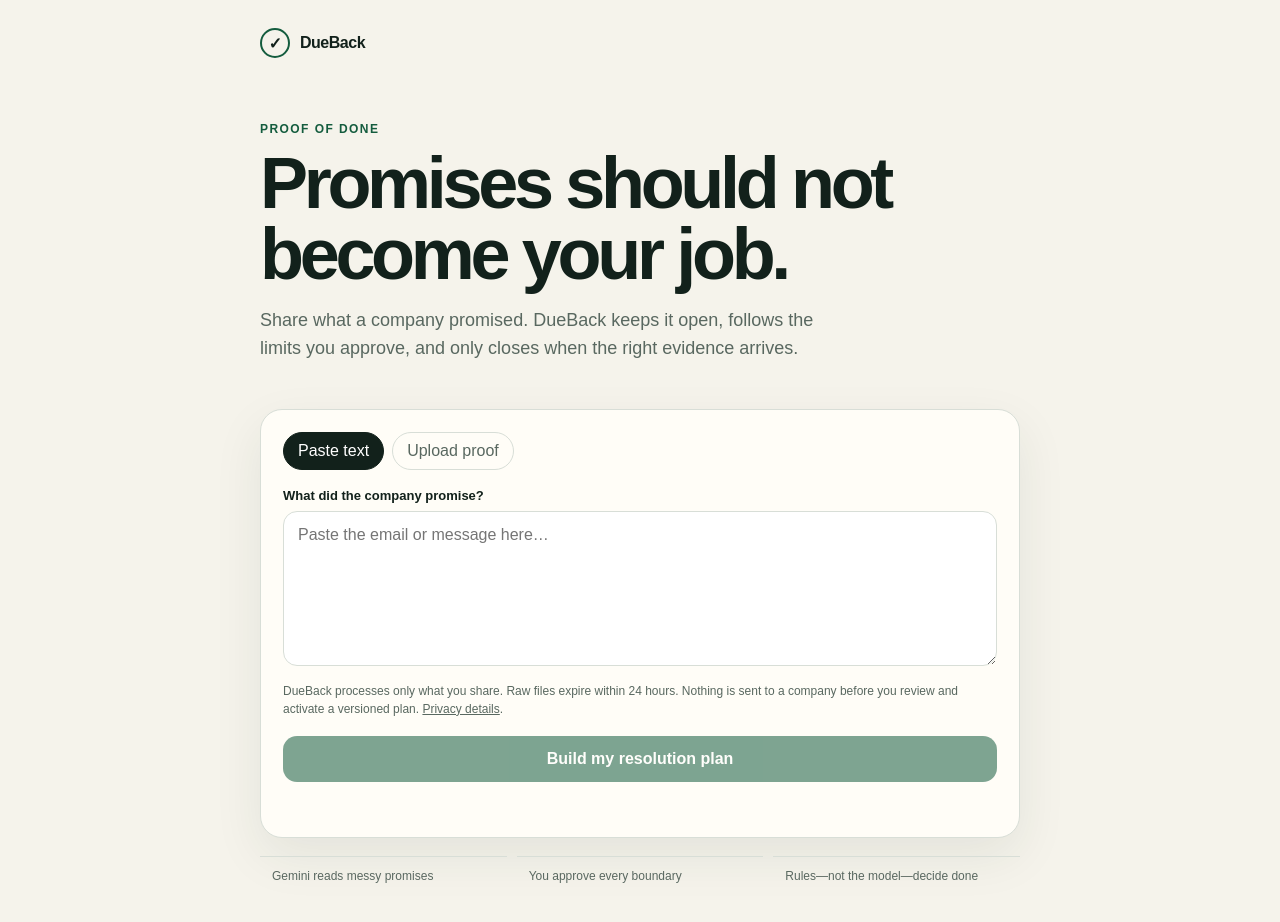
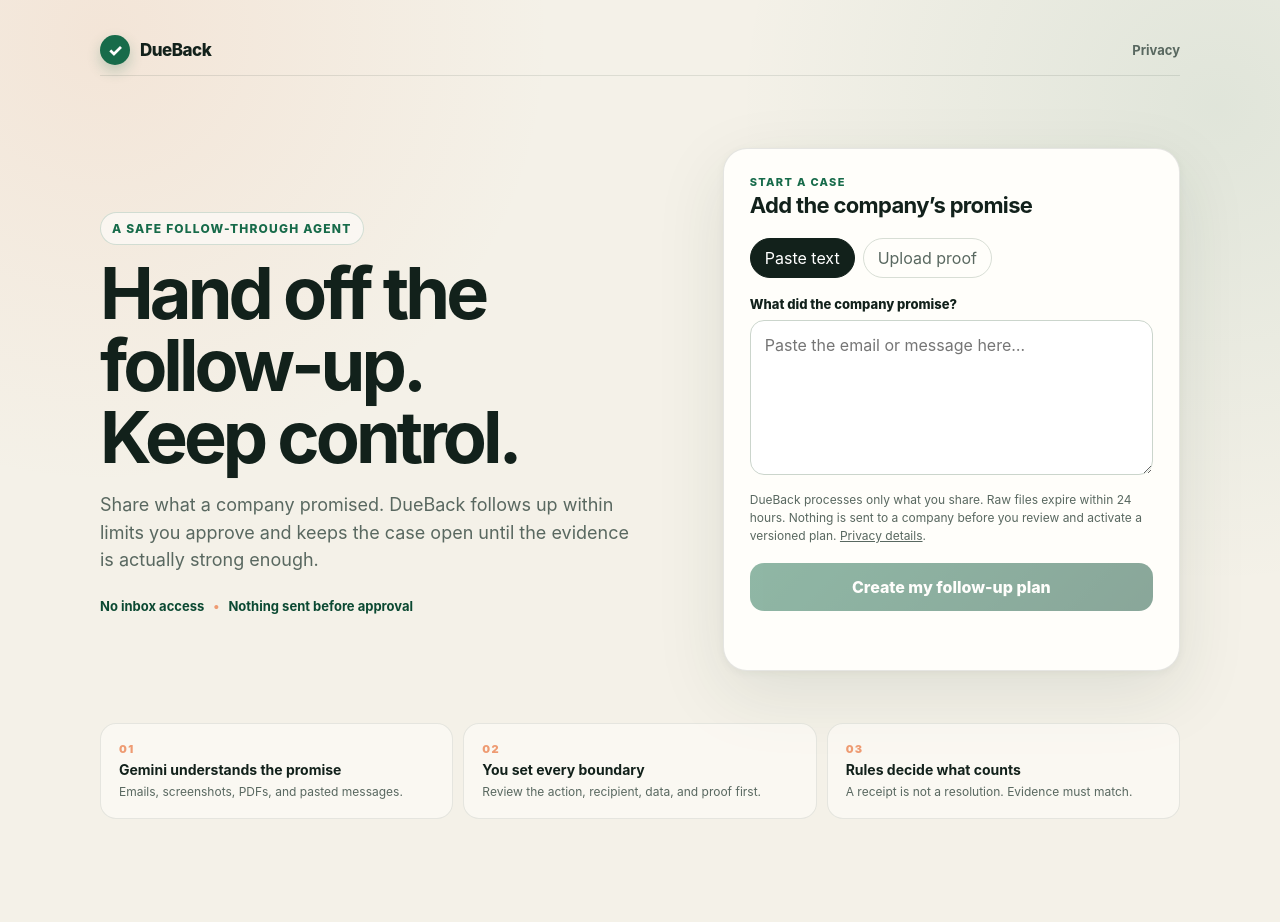
Before and after one commit to JuanTorchia/dueback, a Next.js app in the folder apps/web/: page /intake in a window 1280 px wide. Shown: the top 922 px of the page. After the commit the page ends 891 px from the top, so only its background shows below. Built offline with nearby package versions, Linux system fonts and the light colour scheme.

Commit message:
feat: redesign consumer experience

```diff
--- a/apps/web/app/cases/[caseId]/exception/page.tsx
+++ b/apps/web/app/cases/[caseId]/exception/page.tsx
@@ -1,4 +1,5 @@
 import { CaseException } from "../../../../components/case-exception";
+import { AppHeader } from "../../../../components/app-header";
 
 export default async function ExceptionPage({
   params
@@ -8,9 +9,7 @@
   const { caseId } = await params;
   return (
     <main className="shell">
-      <div className="brand">
-        <span className="brand-mark">!</span> DueBack
-      </div>
+      <AppHeader />
       <section className="hero compact">
         <div className="eyebrow">Only when your judgment matters</div>
         <h1>DueBack needs one decision.</h1>
--- a/apps/web/app/cases/[caseId]/result/page.tsx
+++ b/apps/web/app/cases/[caseId]/result/page.tsx
@@ -1,5 +1,6 @@
 import { CaseResult } from "../../../../components/case-result";
 import { CaseResultPreview } from "../../../../components/case-result-preview";
+import { AppHeader } from "../../../../components/app-header";
 
 export default async function ResultPage({
   params
@@ -9,9 +10,7 @@
   const { caseId } = await params;
   return (
     <main className="shell">
-      <div className="brand">
-        <span className="brand-mark">✓</span> DueBack
-      </div>
+      <AppHeader />
       <section className="hero compact">
         <div className="eyebrow">You can close this tab</div>
         <h1>DueBack keeps watch.</h1>
--- a/apps/web/app/globals.css
+++ b/apps/web/app/globals.css
@@ -2,13 +2,14 @@
   color-scheme: light;
   --ink: #12211b;
   --muted: #596860;
-  --paper: #f5f3eb;
-  --card: #fffdf7;
-  --line: #d8ded7;
-  --green: #145c3e;
-  --green-dark: #0d402c;
+  --paper: #f4f1e8;
+  --card: #fffefa;
+  --line: #d8ded5;
+  --green: #176b4a;
+  --green-dark: #0b4932;
   --amber: #d99d2b;
-  font-family: Arial, Helvetica, sans-serif;
+  --peach: #ee9b72;
+  font-family: Inter, ui-sans-serif, -apple-system, BlinkMacSystemFont, "Segoe UI", sans-serif;
 }
 
 * {
@@ -17,7 +18,11 @@
 body {
   margin: 0;
   color: var(--ink);
-  background: var(--paper);
+  background:
+    radial-gradient(circle at 8% 4%, rgb(238 155 114 / 14%), transparent 28rem),
+    radial-gradient(circle at 95% 12%, rgb(23 107 74 / 9%), transparent 30rem),
+    var(--paper);
+  min-height: 100vh;
 }
 button,
 input,
@@ -37,9 +42,19 @@
 }
 
 .shell {
-  width: min(100% - 32px, 760px);
+  width: min(100% - 40px, 1080px);
   margin: 0 auto;
-  padding: 28px 0 64px;
+  padding: 24px 0 72px;
+}
+.narrow-shell {
+  width: min(100% - 40px, 760px);
+}
+.app-header {
+  display: flex;
+  align-items: center;
+  justify-content: space-between;
+  min-height: 52px;
+  border-bottom: 1px solid rgb(18 33 27 / 10%);
 }
 .brand {
   display: flex;
@@ -47,31 +62,60 @@
   gap: 10px;
   font-weight: 800;
   letter-spacing: -0.03em;
+  text-decoration: none;
+  font-size: 17px;
 }
 .brand-mark {
   width: 30px;
   height: 30px;
-  border: 2px solid var(--green);
+  border: 0;
   border-radius: 50%;
   display: grid;
   place-items: center;
+  background: var(--green);
+  color: white;
+  box-shadow: 0 6px 14px rgb(23 107 74 / 24%);
+}
+.header-link {
+  color: var(--muted);
+  font-size: 13px;
+  font-weight: 700;
+  text-decoration: none;
+}
+.header-link:hover {
+  color: var(--green);
+}
+.intake-layout {
+  display: grid;
+  grid-template-columns: minmax(0, 1.08fr) minmax(360px, 0.92fr);
+  gap: clamp(36px, 7vw, 86px);
+  align-items: center;
+  padding: 72px 0 42px;
 }
 .hero {
-  padding: 64px 0 28px;
+  padding: 48px 0 28px;
 }
 .eyebrow {
   color: var(--green);
   font-size: 12px;
   font-weight: 800;
-  letter-spacing: 0.12em;
+  letter-spacing: 0.1em;
   text-transform: uppercase;
+}
+.intake-layout .eyebrow {
+  display: inline-flex;
+  padding: 8px 11px;
+  border: 1px solid rgb(23 107 74 / 18%);
+  border-radius: 999px;
+  background: rgb(255 255 255 / 55%);
 }
 h1 {
   max-width: 650px;
   margin: 12px 0 16px;
-  font-size: clamp(40px, 9vw, 72px);
-  line-height: 0.98;
-  letter-spacing: -0.06em;
+  font-size: clamp(48px, 6vw, 72px);
+  line-height: 1;
+  letter-spacing: -0.055em;
+  text-wrap: balance;
 }
 .lede {
   max-width: 570px;
@@ -79,12 +123,40 @@
   font-size: 18px;
   line-height: 1.55;
 }
+.trust-line {
+  display: flex;
+  gap: 9px;
+  align-items: center;
+  margin-top: 24px;
+  color: var(--green-dark);
+  font-size: 13px;
+  font-weight: 750;
+}
+.trust-line span {
+  color: var(--peach);
+}
 .card {
-  padding: 22px;
-  border: 1px solid var(--line);
-  border-radius: 22px;
+  padding: 26px;
+  border: 1px solid rgb(18 33 27 / 11%);
+  border-radius: 24px;
   background: var(--card);
-  box-shadow: 0 18px 50px rgb(30 55 43 / 8%);
+  box-shadow: 0 22px 70px rgb(30 55 43 / 10%), 0 2px 8px rgb(30 55 43 / 5%);
+}
+.form-heading {
+  display: grid;
+  gap: 3px;
+  margin-bottom: 20px;
+}
+.form-heading span {
+  color: var(--green);
+  font-size: 11px;
+  font-weight: 800;
+  letter-spacing: 0.12em;
+  text-transform: uppercase;
+}
+.form-heading strong {
+  font-size: 22px;
+  letter-spacing: -0.03em;
 }
 .tabs {
   display: flex;
@@ -114,10 +186,10 @@
   width: 100%;
   min-height: 155px;
   resize: vertical;
-  border: 1px solid var(--line);
+  border: 1px solid #cbd5cc;
   border-radius: 14px;
   padding: 14px;
-  background: white;
+  background: #fff;
   color: var(--ink);
 }
 .file {
@@ -144,17 +216,19 @@
   border: 0;
   border-radius: 14px;
   padding: 14px 18px;
-  background: var(--green);
+  background: linear-gradient(135deg, var(--green), var(--green-dark));
   color: white;
   font-weight: 800;
   cursor: pointer;
+  box-shadow: 0 9px 20px rgb(23 107 74 / 20%);
 }
 .primary:hover {
   background: var(--green-dark);
 }
 .primary:disabled {
-  opacity: 0.55;
+  opacity: 0.48;
   cursor: wait;
+  box-shadow: none;
 }
 .error {
   margin-top: 12px;
@@ -165,21 +239,61 @@
   display: grid;
   grid-template-columns: repeat(3, 1fr);
   gap: 10px;
-  margin-top: 18px;
+  margin-top: 10px;
 }
 .proof-strip div {
-  padding: 12px;
-  border-top: 1px solid var(--line);
+  display: grid;
+  gap: 5px;
+  padding: 18px;
+  border: 1px solid rgb(18 33 27 / 9%);
+  border-radius: 16px;
+  background: rgb(255 254 250 / 55%);
   color: var(--muted);
   font-size: 12px;
 }
+.proof-strip span {
+  color: var(--peach);
+  font-size: 11px;
+  font-weight: 900;
+  letter-spacing: 0.12em;
+}
+.proof-strip strong {
+  color: var(--ink);
+  font-size: 14px;
+}
+.proof-strip p {
+  margin: 0;
+  line-height: 1.45;
+}
+@media (max-width: 860px) {
+  .intake-layout {
+    grid-template-columns: 1fr;
+    gap: 18px;
+    padding-top: 34px;
+  }
+  .intake-layout .hero {
+    padding-bottom: 10px;
+  }
+}
 @media (max-width: 520px) {
+  .shell,
+  .narrow-shell {
+    width: min(100% - 28px, 1080px);
+    padding-top: 14px;
+  }
+  .app-header {
+    min-height: 48px;
+  }
+  .intake-layout {
+    padding-top: 28px;
+  }
   .hero {
-    padding-top: 24px;
+    padding-top: 18px;
     padding-bottom: 18px;
   }
   h1 {
-    font-size: 40px;
+    font-size: 43px;
+    line-height: 0.98;
   }
   .card {
     padding: 18px;
@@ -189,6 +303,7 @@
   }
   .proof-strip {
     grid-template-columns: 1fr;
+    gap: 8px;
   }
 }
 .hero.compact {
--- a/apps/web/app/intake/page.tsx
+++ b/apps/web/app/intake/page.tsx
@@ -1,24 +1,26 @@
 import { IntakeForm } from "../../components/intake-form";
+import { AppHeader } from "../../components/app-header";
 
 export default function IntakePage() {
   return (
     <main className="shell">
-      <div className="brand">
-        <span className="brand-mark" aria-hidden="true">✓</span> DueBack
+      <AppHeader />
+      <div className="intake-layout">
+        <section className="hero">
+          <div className="eyebrow">A safe follow-through agent</div>
+          <h1>Hand off the follow-up. Keep control.</h1>
+          <p className="lede">
+            Share what a company promised. DueBack follows up within limits you approve and keeps
+            the case open until the evidence is actually strong enough.
+          </p>
+          <p className="trust-line">No inbox access <span>•</span> Nothing sent before approval</p>
+        </section>
+        <IntakeForm />
       </div>
-      <section className="hero">
-        <div className="eyebrow">Proof of Done</div>
-        <h1>Promises should not become your job.</h1>
-        <p className="lede">
-          Share what a company promised. DueBack keeps it open, follows the limits you approve, and
-          only closes when the right evidence arrives.
-        </p>
-      </section>
-      <IntakeForm />
       <div className="proof-strip" role="list" aria-label="DueBack principles">
-        <div role="listitem">Gemini reads messy promises</div>
-        <div role="listitem">You approve every boundary</div>
-        <div role="listitem">Rules—not the model—decide done</div>
+        <div role="listitem"><span>01</span><strong>Gemini understands the promise</strong><p>Emails, screenshots, PDFs, and pasted messages.</p></div>
+        <div role="listitem"><span>02</span><strong>You set every boundary</strong><p>Review the action, recipient, data, and proof first.</p></div>
+        <div role="listitem"><span>03</span><strong>Rules decide what counts</strong><p>A receipt is not a resolution. Evidence must match.</p></div>
       </div>
     </main>
   );
--- a/apps/web/app/privacy/page.tsx
+++ b/apps/web/app/privacy/page.tsx
@@ -1,6 +1,9 @@
+import { AppHeader } from "../../components/app-header";
+
 export default function PrivacyPage() {
   return (
-    <main>
+    <main className="shell narrow-shell">
+      <AppHeader />
       <section className="hero compact">
         <p className="eyebrow">DueBack privacy</p>
         <h1>Only the promise you choose to share.</h1>
--- /dev/null
+++ b/apps/web/components/app-header.tsx
@@ -0,0 +1,11 @@
+export function AppHeader() {
+  return (
+    <header className="app-header">
+      <a className="brand" href="/intake" aria-label="DueBack home">
+        <span className="brand-mark" aria-hidden="true">✓</span>
+        <span>DueBack</span>
+      </a>
+      <a className="header-link" href="/privacy">Privacy</a>
+    </header>
+  );
+}
--- a/apps/web/components/intake-form.tsx
+++ b/apps/web/components/intake-form.tsx
@@ -43,6 +43,10 @@
   const ready = mode === "paste" ? text.trim().length > 0 : file !== undefined;
   return (
     <div className="card" data-testid="intake-form" data-hydrated={hydrated} aria-busy={busy}>
+      <div className="form-heading">
+        <span>Start a case</span>
+        <strong>Add the company’s promise</strong>
+      </div>
       <div className="tabs" role="group" aria-label="Promise input method">
         <button
           className="tab"
@@ -103,7 +107,7 @@
         disabled={!ready || busy}
         onClick={() => void submit()}
       >
-        {busy ? "Finding the promise…" : "Build my resolution plan"}
+        {busy ? "Reading the promise…" : "Create my follow-up plan"}
       </button>
       <p className="sr-status" role="status" aria-live="polite">
         {busy ? "DueBack is finding and checking the promise." : ""}
```
Also changed, not shown: apps/web/app/cases/[caseId]/review/page.tsx (+3 -4 lines), 2 other files (tests, documents, lock files or other folders).
